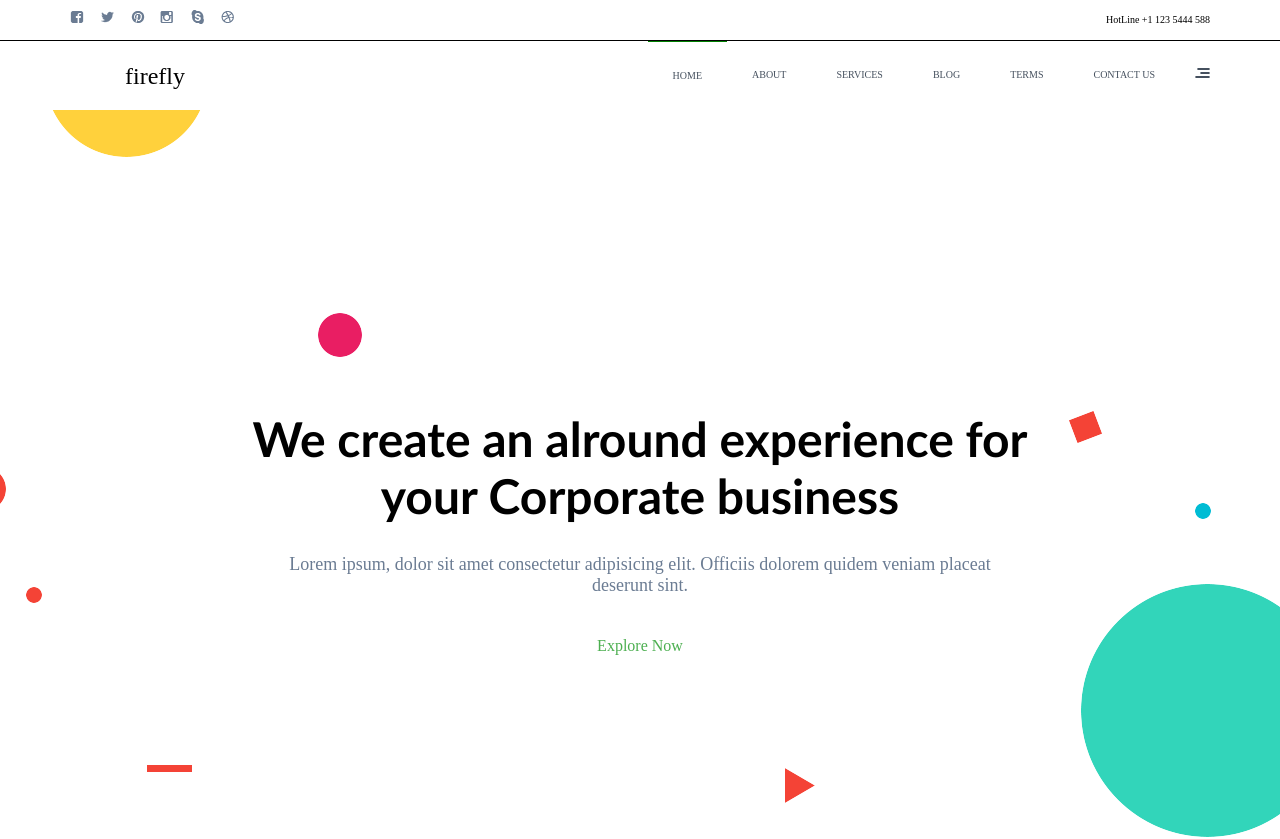
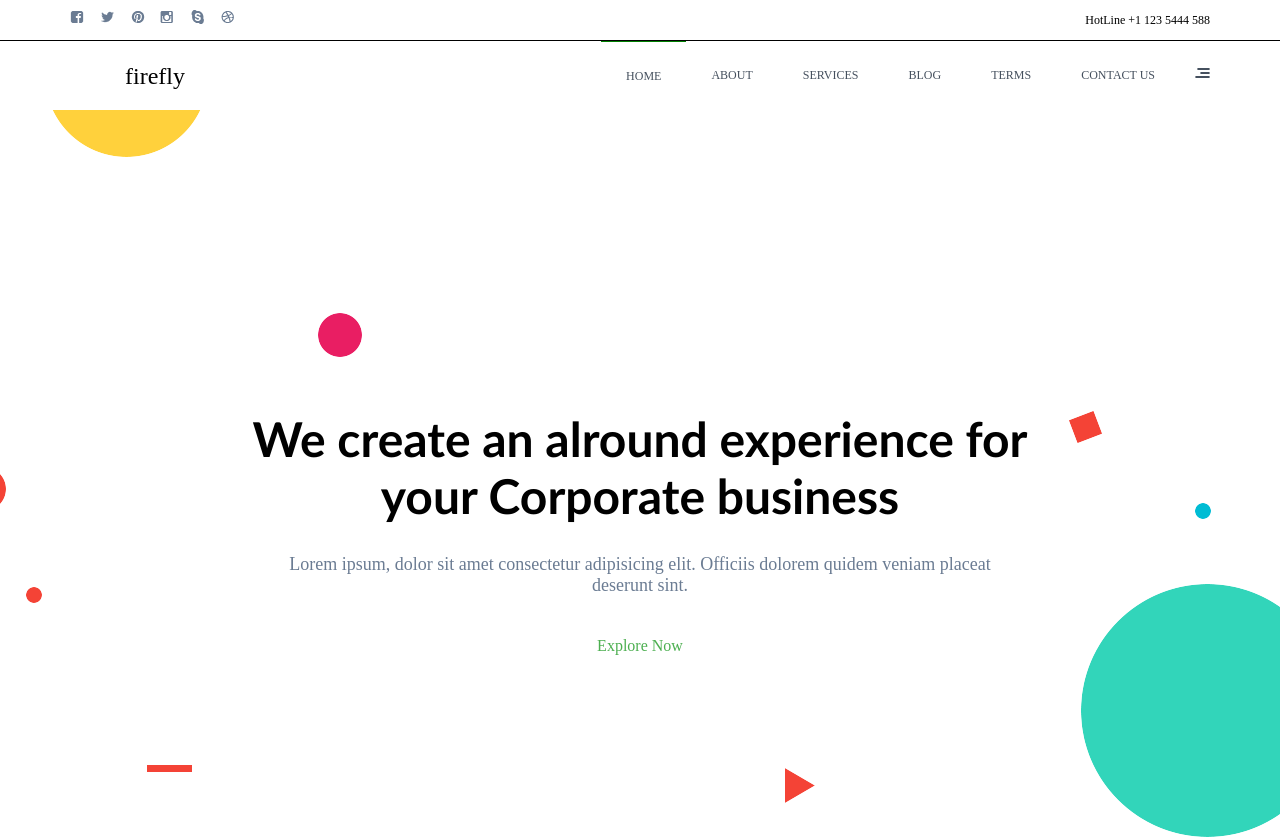
Before and after one commit to PaxPrz/firefly-responsive-web, a plain HTML site: page index.html in a window 1280 px wide. Shown: the top 839 px of the page. Drawn offline with Linux system fonts and the light colour scheme.

Commit message:
desktop-first

```diff
--- a/css/layout.css
+++ b/css/layout.css
@@ -1,7 +1,7 @@
 .main-wrapper{
     width: 100%;
     /* background-color: yellow; */
-    height: 1500px;
+    /* height: 1500px; */
 }
 
 .content-wrapper{
@@ -50,7 +50,7 @@
 
 .hotline{
     float: right;
-    font-size: 10px;
+    font-size: 12px;
     width: auto;
     line-height: 40px;
     margin-right: 15px;
@@ -89,7 +89,7 @@
     float: left;
     list-style: none;
     text-transform: uppercase;
-    font-size: 10px;
+    font-size: 12px;
 }
 
 .header .bottom .right ul li a{
@@ -314,6 +314,7 @@
 
 .career p{
     padding-left: 15px;
+    color: #6b7c93;
 }
 
 .career ul{
@@ -378,7 +379,7 @@
     height: 1059px;
     /* background-color: yellow; */
     margin-top: 20px;
-    background-image: url('../images/backgrounds/contact-bubbles.png');
+    background-image: url('../images/backgrounds/contact-bubbles-cut.png');
     background-repeat: no-repeat;
     background-position: center;
 }
```
Also changed, not shown: images/backgrounds/contact-bubbles-cut.png (added).
